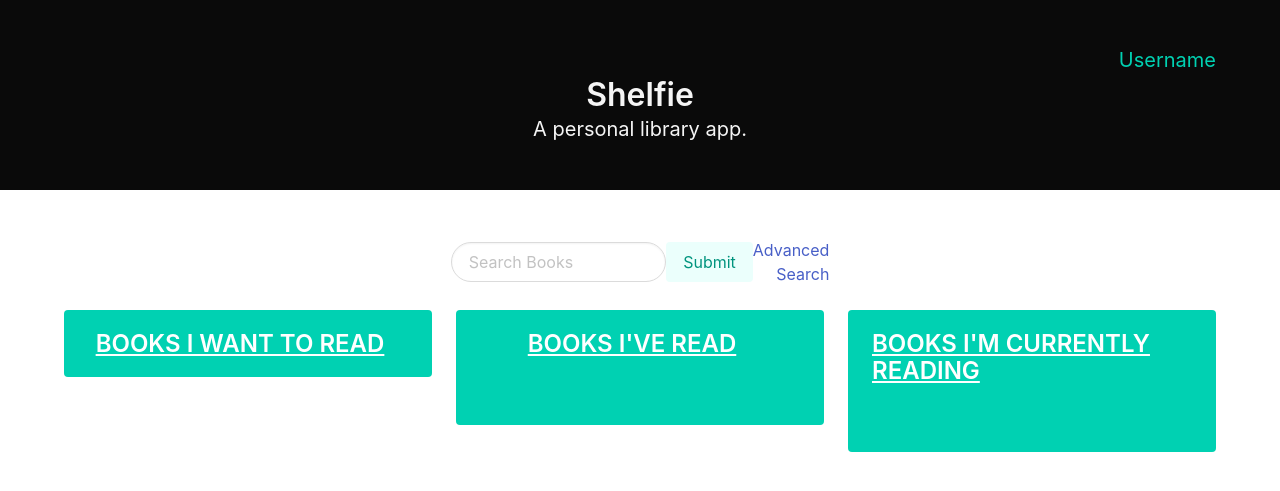
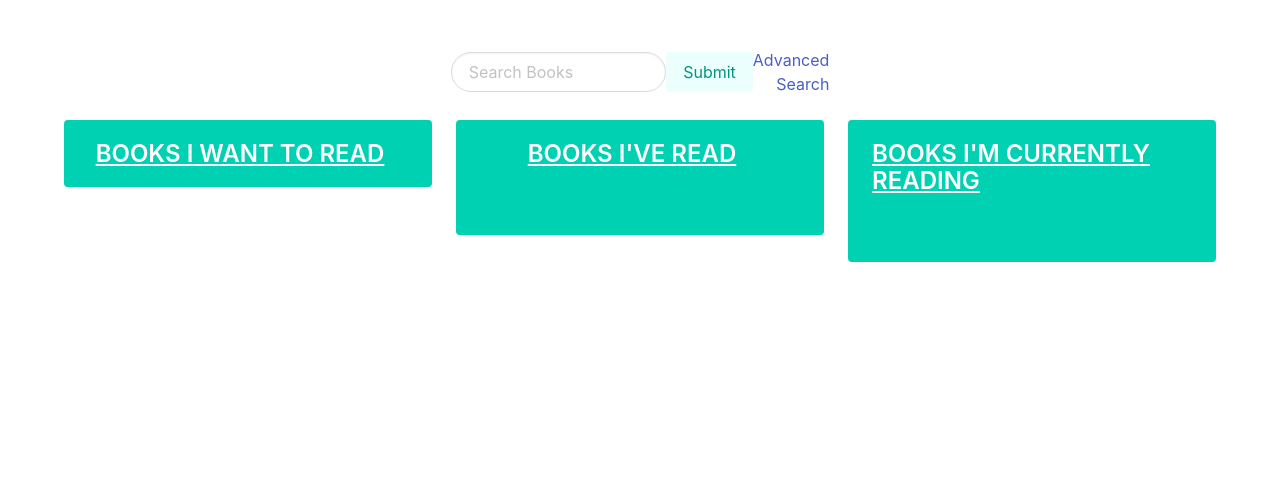
Before and after one commit to taylormbruno/Shelfie, a Node server app: template views/home.handlebars in a window 1280 px wide. Shown: the top 491 px of the page. Run offline with Node 20, Linux system fonts and the light colour scheme; the template is opened without the code that fills it, so the values that code supplies are empty; some libraries are stand-ins or nearby versions.

Commit message:
adding books.js

```diff
--- a/views/home.handlebars
+++ b/views/home.handlebars
@@ -1,22 +1,3 @@
-<!-- .hero -->
-<section class='hero has-background-black'>
-    <div class='hero-body'>
-        <div class='container'>
-            <h3 class='subtitle has-text-right has-text-primary'>
-                Username
-            </h3>
-            <h1 class='title center has-text-light'>
-                Shelfie
-            </h1>
-            <p class='subtitle center has-text-light'>
-                A personal library app.
-            </p>
-
-        </div>
-    </div>
-</section>
-<!-- /.hero -->
-
 <!-- .section -->
 <section class='section has-background-light>
         <div class=' container'>
```
Also changed, not shown: public/js/books.js (added), views/shelf.handlebars (renamed from shelf.html).
